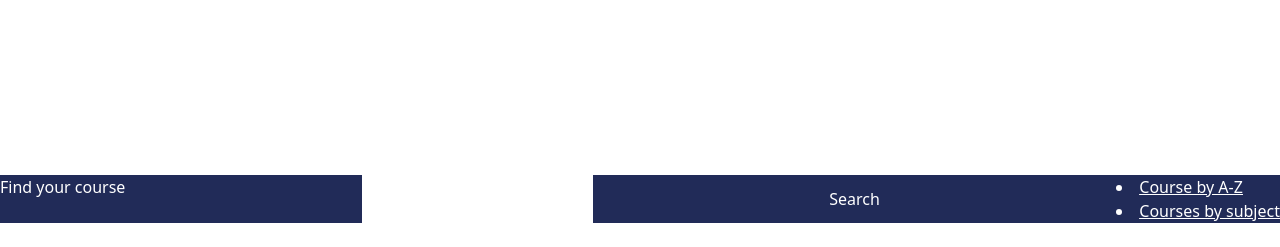
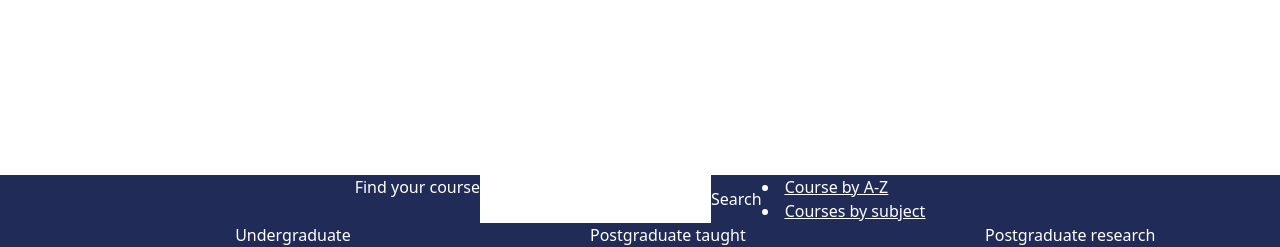
Before and after one commit to dosite-cyiza/Dosite-Iradukunda-Cyiza-cloningGate2-Part1, a plain HTML site: page index.html in a window 1280 px wide. Shown: the part 705-952 px from the top of the page. Before the commit the page ends 928 px from the top, so only its background shows below. Drawn offline with nearby package versions, Linux system fonts and the light colour scheme.

Commit message:
Additon of form

```diff
--- a/index.html
+++ b/index.html
@@ -96,7 +96,8 @@
 
     </section>
     <section class="w-full bg-[#212b58] text-white">
-        <form action="" class="flex justify-between">
+        <div>
+        <form action="" class="flex justify-center ">
             <label for=""> Find your course</label>
            <input type="text" class="bg-white">
            <button>Search</button>
@@ -105,6 +106,14 @@
            <li><a href=""> Courses by subject</a></li>
         </div>
         </form>
+        </div>
+        <div>
+        <form action="">
+            <input type=" radio"> Undergraduate
+            <input type=" radio"> Postgraduate taught
+            <input type=" radio" checked> Postgraduate research
+        </form>
+        </div>
 
     </section>
 
```
